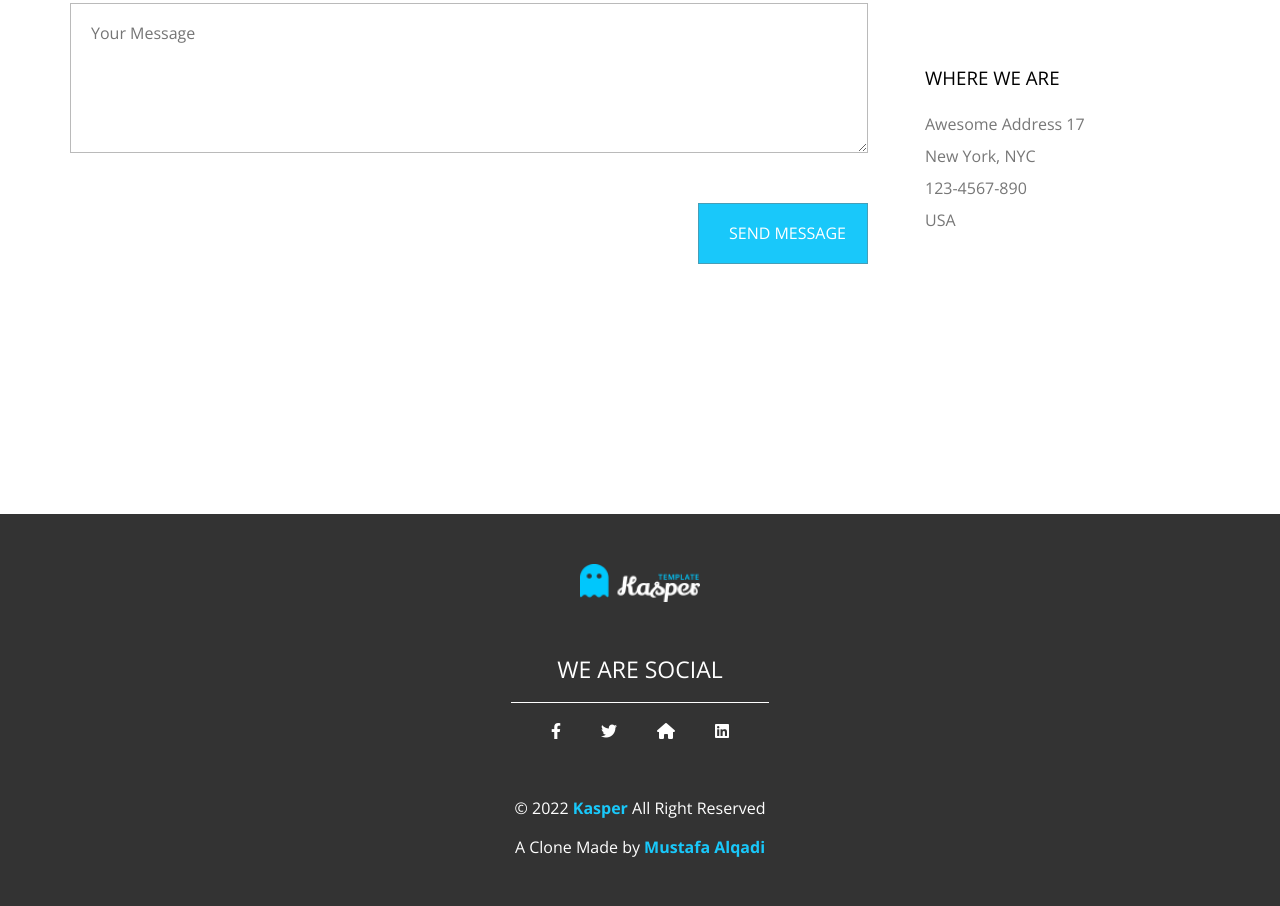
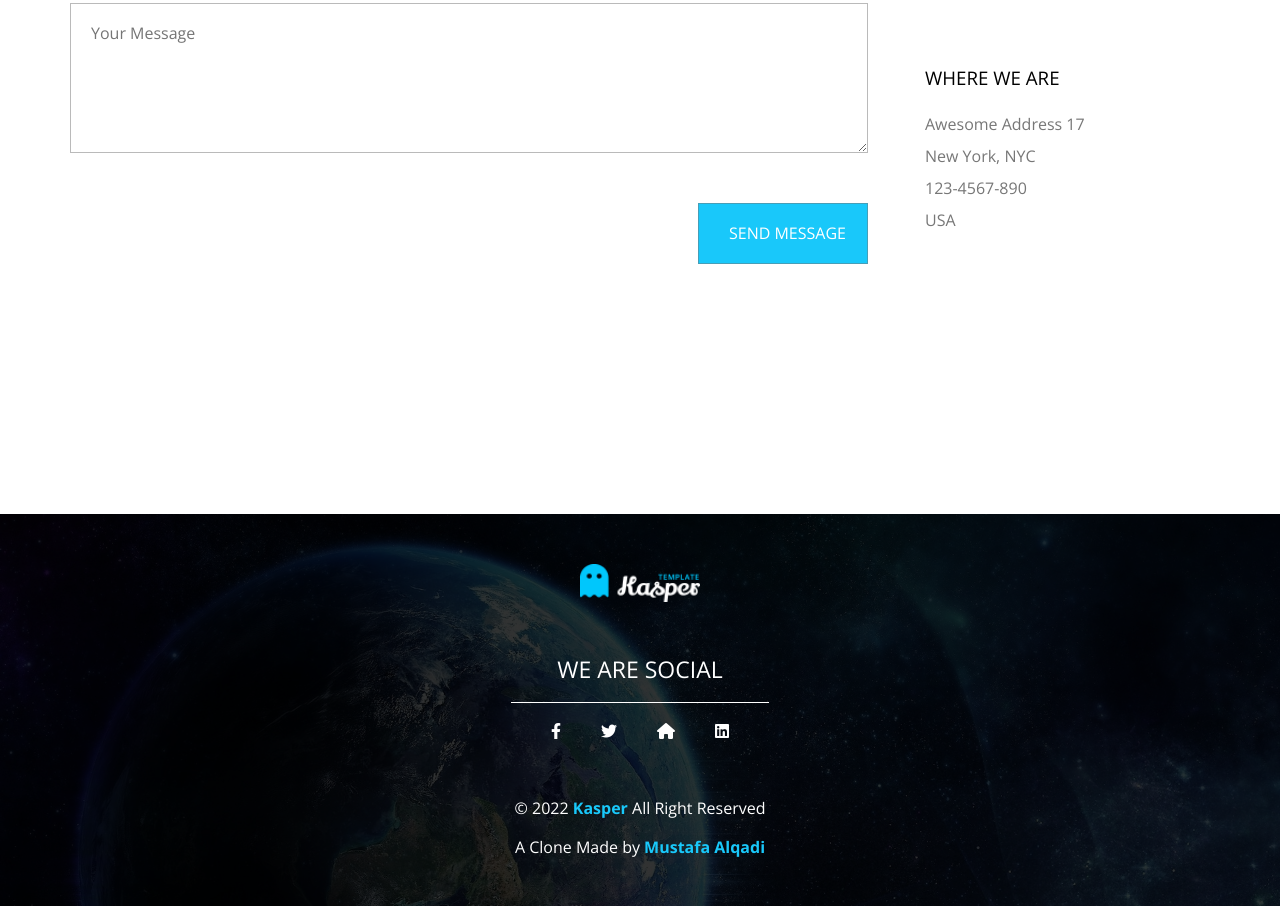
Before and after one commit to MustafaAlqadi97/Kasper-HTML-And-CSS-Template-Two, a plain HTML site: page index.html in a window 1280 px wide. Shown: the part 8377-9283 px from the top of the page. Drawn offline with nearby package versions, Linux system fonts and the light colour scheme.

Commit message:
fix footer image

```diff
--- a/css/style.css
+++ b/css/style.css
@@ -1127,7 +1127,7 @@ header .nav .form i {
 
 /* Start Subscribe */
 .footer {
-    background-image: url(images/subscribe.jpg);
+    background-image: url(../images/subscribe.jpg);
     background-size: cover;
     color: white;
     position: relative;
```
